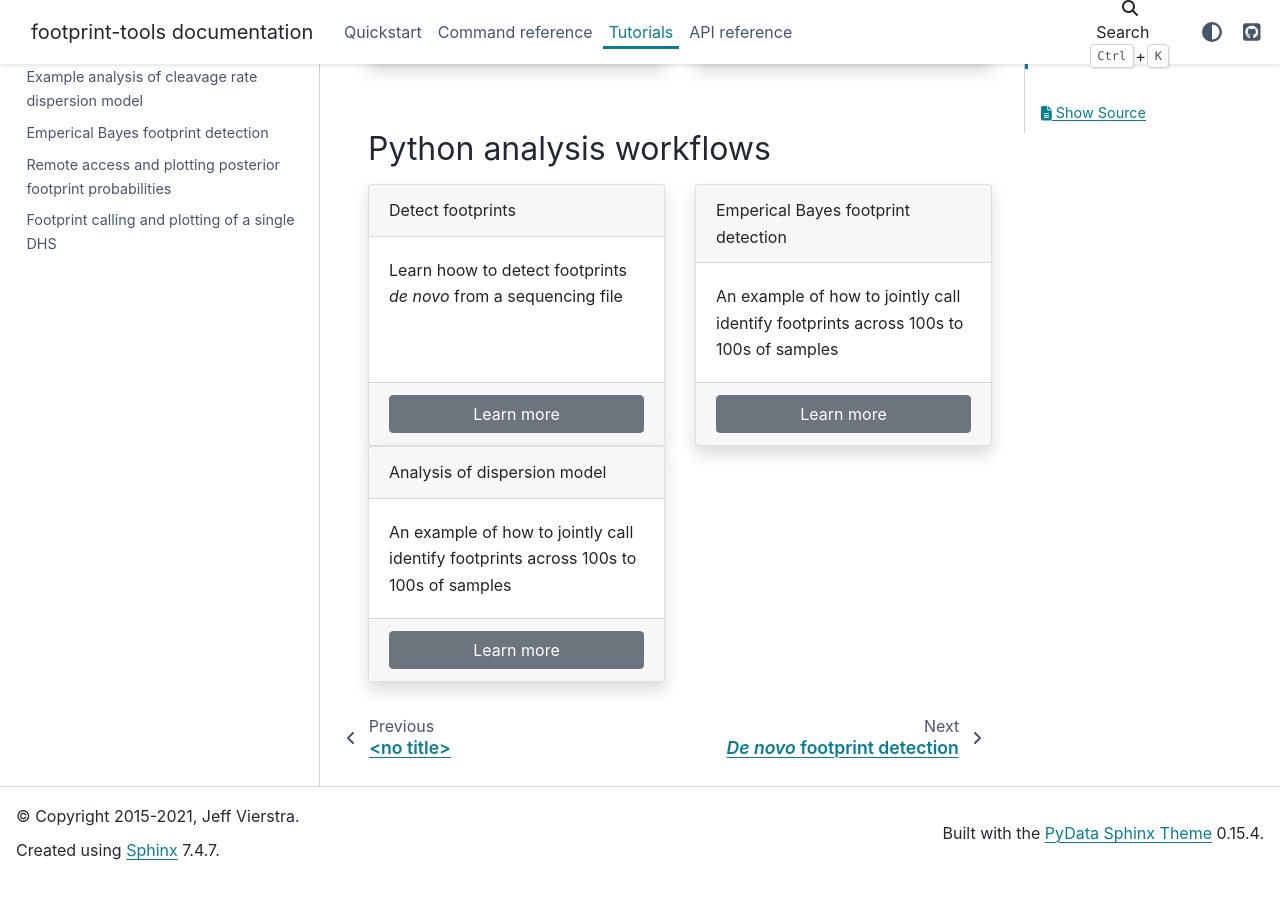
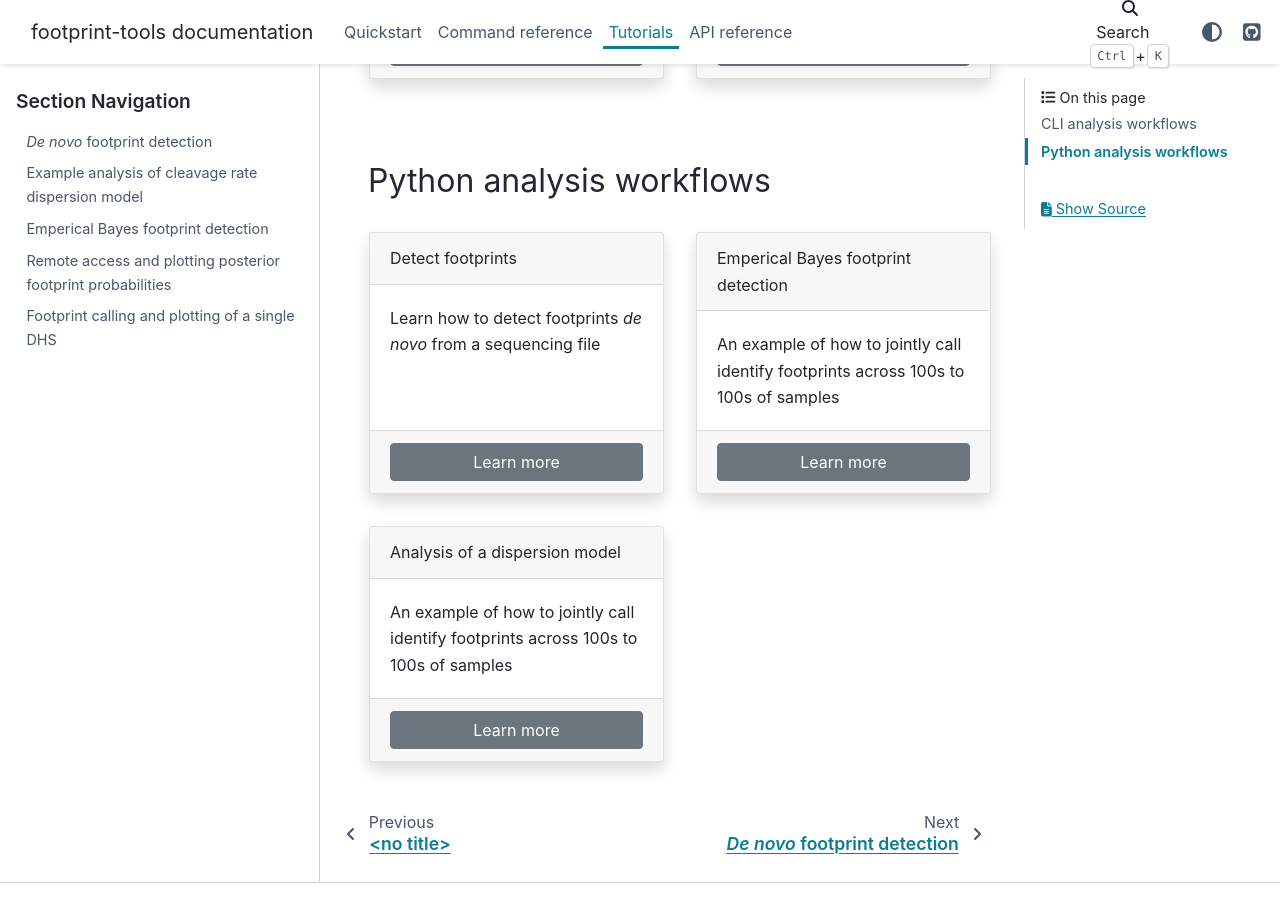
Before and after one commit to vierstralab/footprint-tools, a Sphinx documentation site: the page built from docs/source/tutorials.rst, in a window 1280 px wide and 900 px high, scrolled down 664 px. Built offline with Sphinx 7.4.7 and the PyData theme 0.15.4, drawn with Linux system fonts in a browser that asks for light colours; before the commit the page ends 1543 px from its top, so only the background shows below that.

```diff
--- a/docs/source/commands/posterior.rst
+++ b/docs/source/commands/posterior.rst
@@ -1,2 +1,4 @@
+.. _command_posterior:
+
 .. click:: footprint_tools.cli.post:run
    :prog: posterior
--- a/docs/source/tutorials.rst
+++ b/docs/source/tutorials.rst
@@ -50,14 +50,14 @@
 
 .. panels::
     :card: + install-card
-    :column: col-lg-6 col-md-6 col-sm-6 col-xs-12 d-flex
+    :column: col-lg-6 col-md-6 col-sm-6 col-xs-12 p-3
 
     ---
 
     Detect footprints
     ^^^^^^^^^^^^^^^^^
 
-    Learn hoow to detect footprints *de novo* from a sequencing file
+    Learn how to detect footprints *de novo* from a sequencing file
 
     +++
 
@@ -83,8 +83,8 @@
 
     ---
 
-    Analysis of dispersion model
-    ^^^^^^^^^^^^^^^^^^^^^^^^^^^^
+    Analysis of a dispersion model
+    ^^^^^^^^^^^^^^^^^^^^^^^^^^^^^^
 
     An example of how to jointly call identify footprints
     across 100s to 100s of samples
--- a/docs/source/tutorials/detect.rst
+++ b/docs/source/tutorials/detect.rst
@@ -161,7 +161,7 @@
      ftd plot_dm dm.json --histograms 5,50,100
 
    In addition to the command-line interface, you can perform plotting directly
-   with the Python packge. See the :doc:`here <examples/dispersion>` for an example
+   with the Python packge. See the :doc:`here <dispersion>` for an example
    of how to visualize the dispersion model using python and matplotlib
 
 Step 5: Compute per-nucleotide expected cleavages
--- a/docs/source/tutorials/posterior.rst
+++ b/docs/source/tutorials/posterior.rst
@@ -25,7 +25,7 @@
 	p_j = \frac{r_j}{r_j + \mu_j}
 	\end{gather*}
 
-Here, :math:`\Phi_{NB}(y_j)` is a function that returns the parameters :math:`(\mu, r)` of the fitted negative binomial at the expected cleavage rate :math:`y_j` (see :ref:`dispersion-model`).
+Here, :math:`\Phi_{NB}(y_j)` is a function that returns the parameters :math:`(\mu, r)` of the fitted negative binomial at the expected cleavage rate :math:`y_j` (see :ref:`tutorial_detect_dispersion-model`).
 
 
 The likelihood function corresponding to an **occupied nucleotide**, :math:`\mathcal{L}(X,Y │θ_+)`, is determined similar to the unoccupied case after scaling the expected cleavage rate by the expected depletion of cleavage at occupied nucleotides:
```
Also changed, not shown: other parts of docs/source/tutorials.rst (+1 -1 lines), docs/source/differential.rst (deleted, +0 -68 lines), 1 other file.
